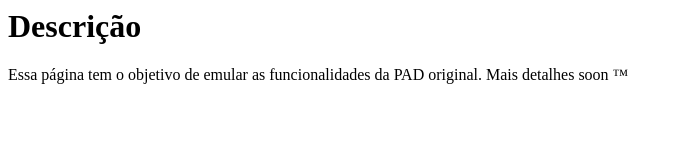
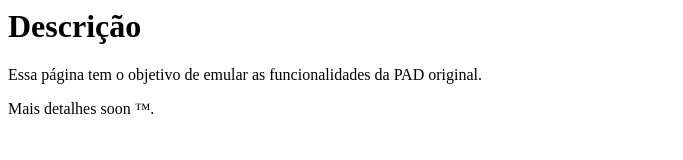
Before and after one commit to 52factorial/52factorial.github.io, a plain HTML site: page pad.html in a window 1280 px wide. Shown: the whole page, without its empty margins (0-683 px from the left). Drawn offline with Linux system fonts and the light colour scheme.

Commit message:
Added paragraph tags and UTF-8 encoding.

```diff
--- a/pad.html
+++ b/pad.html
@@ -1,10 +1,10 @@
 <head>
+  <meta charset="UTF-8">
   <title>PAD Home</title>
 </head>
 
 <body>
   <h1>Descrição</h1>
-  Essa página tem o objetivo de emular as funcionalidades da PAD original.
-
-  Mais detalhes soon &trade;
+   <p>Essa página tem o objetivo de emular as funcionalidades da PAD original.</p>
+   <p>Mais detalhes soon &trade;.</p>
 <body>
```
